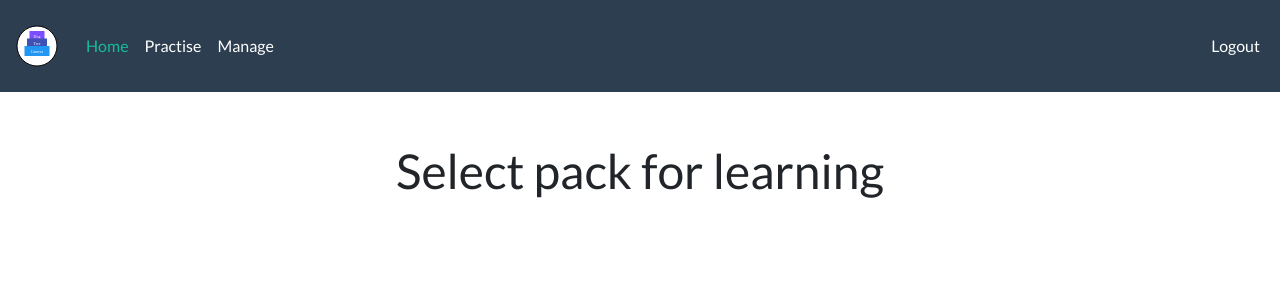
After one commit to KamilBil/Flashcards, a Django app: page /practise/ in a window 1280 px wide. The commit adds this page. Shown: the top 300 px of the page. Run offline with Django 4.2, Linux system fonts and the light colour scheme; the visitor is signed in with stand-in values (Sample User, id 1); data that the repository does not hold is empty; some libraries are stand-ins or nearby versions.

Commit message:
Added CRUD operations for packs.

```diff
--- a/core/templates/base.html
+++ b/core/templates/base.html
@@ -27,9 +27,9 @@
                             <span class="visually-hidden">(current)</span>
                         </a>
                     </li>
-                    <li class="nav-item">
+                    <!-- <li class="nav-item"> Todo: add in future
                         <a class="nav-link" href="/dashboard">Dashboard</a>
-                    </li>
+                    </li> -->
                     <li class="nav-item">
                         <a class="nav-link" href="/practise">Practise</a>
                     </li>
--- /dev/null
+++ b/core/templates/practise.html
@@ -0,0 +1,18 @@
+{% extends "base.html" %}
+
+{% load static %}
+{% block content %}
+
+<h1 class="text-center" style="margin-top: 50px;">Select pack for learning</h1>
+<div class="container py-5 d-flex justify-content-center flex-wrap">
+    {% for pack in packs %}
+    <div class="card m-2 position-relative" style="width: 18rem;">
+        <div class="card-body text-center">
+            <h5 class="card-title">{{ pack.name }}</h5>
+            {{ pack.description }}
+        </div>
+        <a href="{% url 'review' pack.id %}" class="position-absolute top-0 start-0 w-100 h-100 invisible-link"></a>
+    </div>
+    {% endfor %}
+</div>
+{% endblock %}
--- a/core/urls.py
+++ b/core/urls.py
@@ -21,4 +21,8 @@ urlpatterns = [
          views.edit_flashcard, name='edit_flashcard'),
     path('delete_flashcard/<int:flashcard_id>',
          views.delete_flashcard, name='delete_flashcard'),
+    path('review/<int:pack_id>', views.review, name='review'),
+    path('delete_pack/<int:pack_id>',
+         views.delete_pack, name='delete_pack'),
+    path('edit_pack/<int:pack_id>', views.edit_pack, name='edit_pack'),
 ]
--- a/core/views.py
+++ b/core/views.py
@@ -50,7 +50,8 @@ def password_reset(request):
 
 @login_required
 def practise(request):
-    return render(request, 'practise.html')
+    packs = Pack.objects.filter(owner=request.user)
+    return render(request, 'practise.html', {'packs': packs})
 
 
 @login_required
@@ -85,7 +86,6 @@ def create_pack(request):
 def create_flashcard(request, pack_id: int):
     if request.method == 'POST':
         json_data = json.loads(request.body)
-        print('json_Data: ', json_data)
         question = json_data.get('question')
         answer = json_data.get('answer')
         pack = Pack.objects.get(id=pack_id)
@@ -99,25 +99,8 @@ def create_flashcard(request, pack_id: int):
 
 
 @login_required
-@require_http_methods(["DELETE"])
-def delete_flashcard(request, flashcard_id: int):
-    print('debug')
-    try:
-        flashcard = Flashcard.objects.get(id=flashcard_id)
-    except Flashcard.DoesNotExist:
-        return JsonResponse({'success': False, 'error': 'Flashcard not found'})
-
-    if flashcard.pack.owner != request.user:
-        return JsonResponse({'success': False, 'error': 'Not authorized'})
-
-    flashcard.delete()
-    return JsonResponse({'success': True})
-
-
-@login_required
 @require_http_methods(["POST"])
 def edit_flashcard(request, flashcard_id: int):
-    print('tutaj?')
     try:
         flashcard = Flashcard.objects.get(id=flashcard_id)
     except Flashcard.DoesNotExist:
@@ -137,3 +120,63 @@ def edit_flashcard(request, flashcard_id: int):
         return JsonResponse({'success': True})
     else:
         return JsonResponse({'success': False, 'error': 'Question or answer missing'})
+
+
+@login_required
+def review(request, pack_id: int):
+    flashcards = Flashcard.objects.filter(pack_id=pack_id)
+    return render(request, 'review.html', {'flashcards': flashcards})
+
+
+@login_required
+@require_http_methods(["DELETE"])
+def delete_flashcard(request, flashcard_id: int):
+    try:
+        flashcard = Flashcard.objects.get(id=flashcard_id)
+    except Flashcard.DoesNotExist:
+        return JsonResponse({'success': False, 'error': 'Flashcard not found'})
+
+    if flashcard.pack.owner != request.user:
+        return JsonResponse({'success': False, 'error': 'Not authorized'})
+
+    flashcard.delete()
+    return JsonResponse({'success': True})
+
+
+@login_required
+@require_http_methods(["DELETE"])
+def delete_pack(request, pack_id: int):
+    try:
+        pack = Pack.objects.get(id=pack_id)
+    except Pack.DoesNotExist:
+        return JsonResponse({'success': False, 'error': 'Pack not found'})
+
+    if pack.owner != request.user:
+        return JsonResponse({'success': False, 'error': 'Not authorized'})
+
+    pack.delete()
+    return JsonResponse({'success': True})
+
+
+@login_required
+@require_http_methods(["POST"])
+def edit_pack(request, pack_id: int):
+    try:
+        pack = Pack.objects.get(id=pack_id)
+    except Pack.DoesNotExist:
+        return JsonResponse({'success': False, 'error': 'Pack not found'})
+
+    if pack.owner != request.user:
+        return JsonResponse({'success': False, 'error': 'Not authorized'})
+
+    json_data = json.loads(request.body)
+    name = json_data.get('name')
+    description = json_data.get('description')
+
+    if name and description:
+        pack.name = name
+        pack.description = description
+        pack.save()
+        return JsonResponse({'success': True})
+    else:
+        return JsonResponse({'success': False, 'error': 'Name or description missing'})
--- a/flashcards/settings.py
+++ b/flashcards/settings.py
@@ -131,5 +131,5 @@ STATIC_URL = 'static/'
 
 DEFAULT_AUTO_FIELD = 'django.db.models.BigAutoField'
 
-LOGIN_REDIRECT_URL = 'dashboard'
+LOGIN_REDIRECT_URL = 'home'
 LOGIN_URL = 'login'
```
Also changed, not shown: core/templates/index.html (+6 -2 lines), core/templates/manage_flashcards.html (+96 -0 lines), core/templates/review.html (added, +11 -0 lines).
